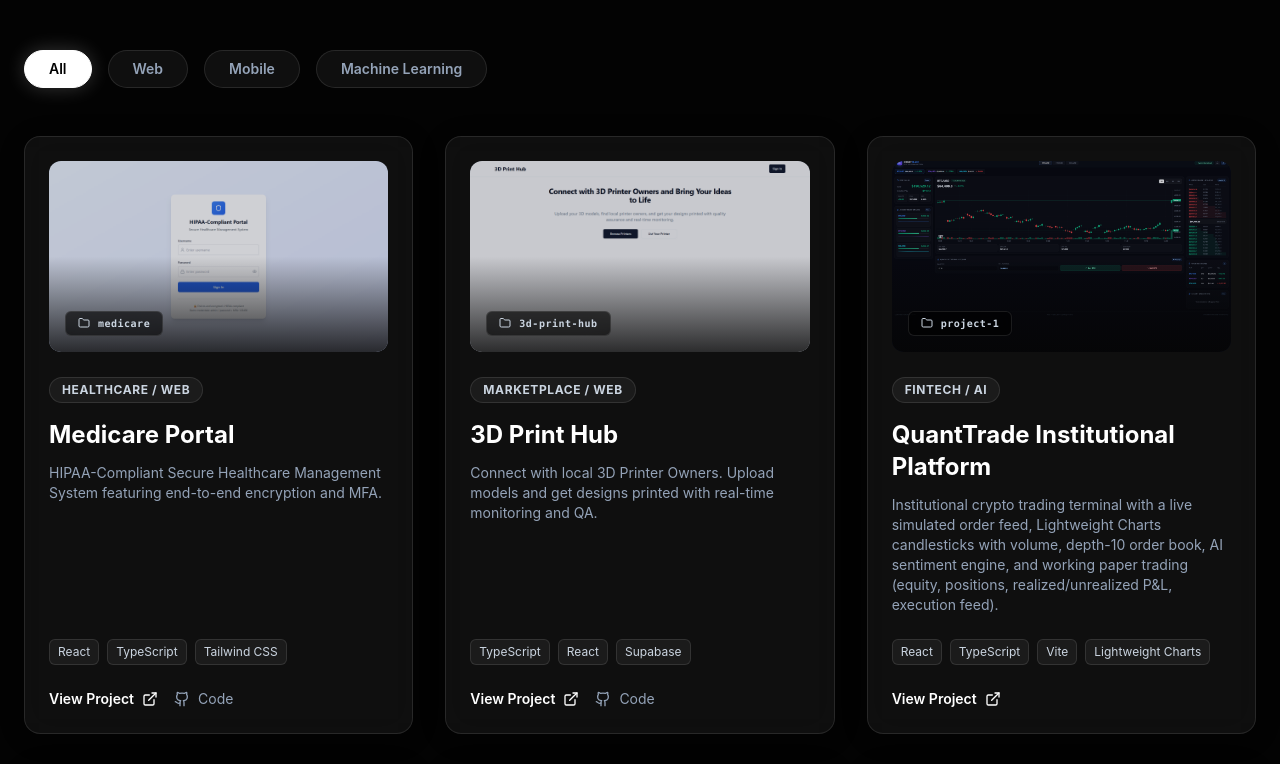
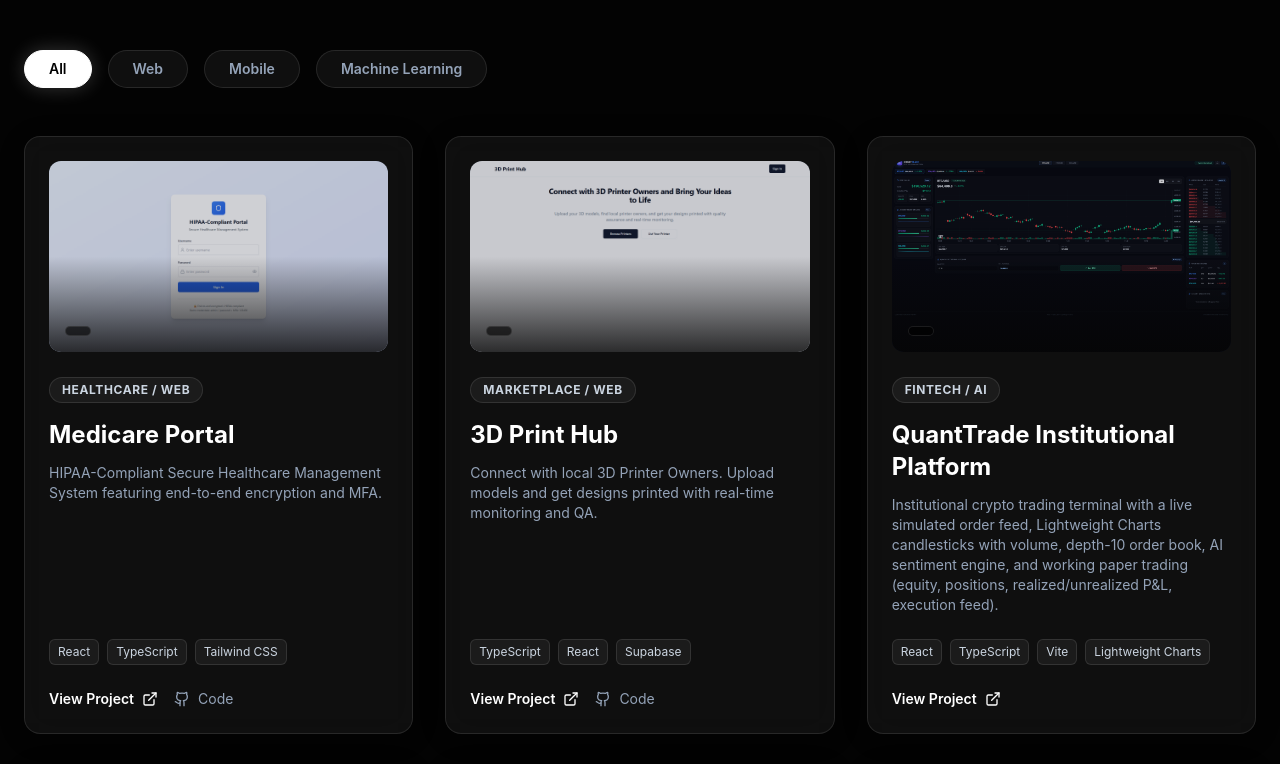
Before and after one commit to angelmarcos-ux/portfolio1, a Nuxt app: page / in a window 1280 px wide. Shown: the part 1901-2665 px from the top of the page. Built offline with nearby package versions, Linux system fonts and the light colour scheme.

Commit message:
adjustment

```diff
--- a/app/app.vue
+++ b/app/app.vue
@@ -163,8 +163,6 @@
                 <div class="absolute inset-0 bg-gradient-to-t from-[#050505] via-transparent to-transparent opacity-80"></div>
                 <div class="absolute bottom-4 left-4 z-10">
                   <div class="px-3 py-1 bg-black/60 backdrop-blur-md rounded-md border border-white/10 flex items-center gap-2">
-                    <Folder class="w-3 h-3 text-slate-300" />
-                    <span class="font-mono text-[10px] text-slate-300 font-semibold tracking-wider">{{ project.folder }}</span>
                   </div>
                 </div>
               </div>
```
